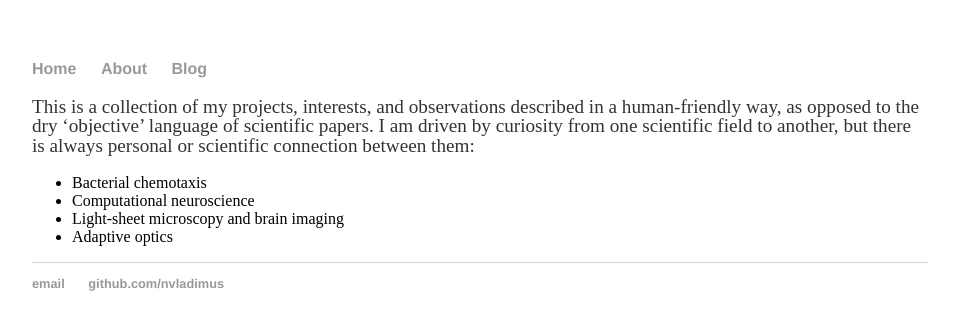
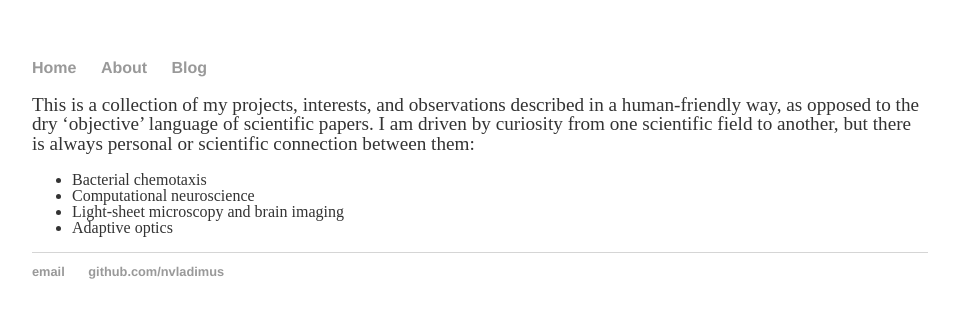
Before and after one commit to nvladimus/nvladimus.github.io, a Jekyll site: the page built from index.md, in a window 1280 px wide. Shown: the top 330 px of the page, without its empty margins (160-1119 px from the left). Built offline with Jekyll 4.4.1, drawn with Linux system fonts in a browser that asks for light colours.

Commit message:
formatted ul (list) tag

```diff
--- a/css/main.css
+++ b/css/main.css
@@ -28,6 +28,11 @@ p {
     line-height: 1em;
     color: #333;
 }
+ul {
+    font-size: 1em;
+    line-height: 1em;
+    color: #333;
+}
 footer {
     border-top: 1px solid #d5d5d5;
     font-size: .8em;
```
